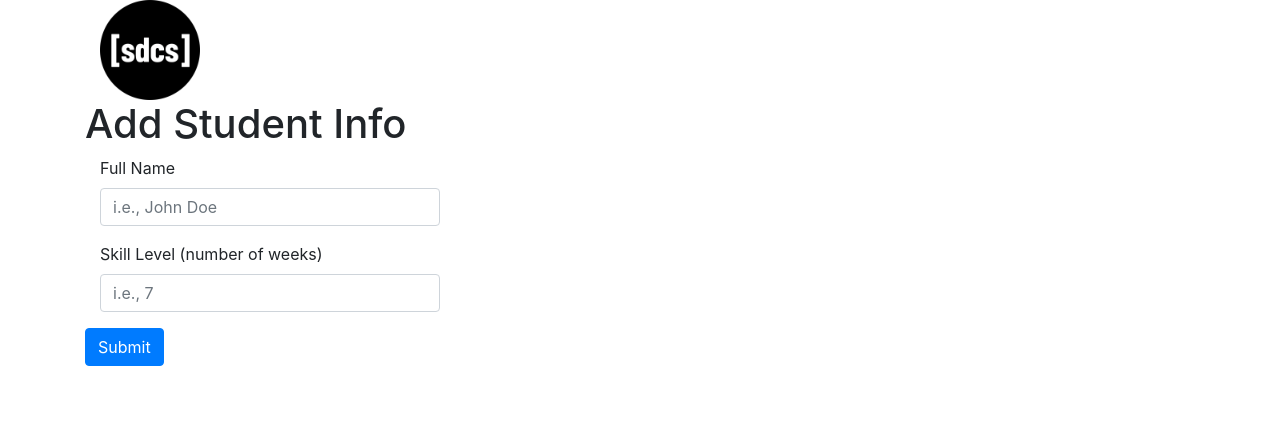
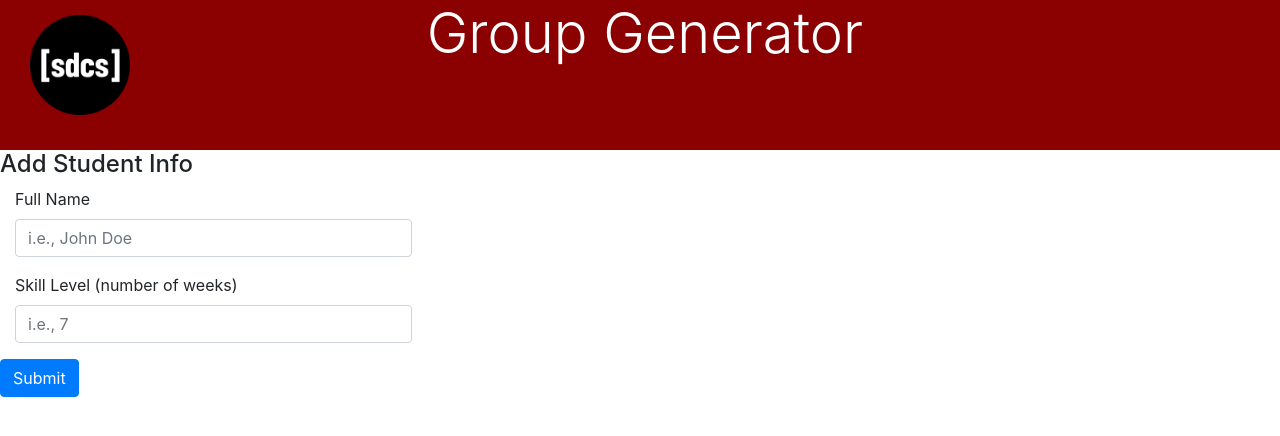
Before and after one commit to SanDiegoCodeSchool/rando-group, a website: page public/index.html in a window 1280 px wide. Drawn offline with nearby package versions, Linux system fonts and the light colour scheme; no server answers.

Commit message:
styles header

```diff
--- a/public/index.html
+++ b/public/index.html
@@ -6,11 +6,16 @@
       <meta http-equiv="X-UA-Compatible" content="ie=edge">
       <title>Group Generator</title>
       <link rel="stylesheet" href="https://stackpath.bootstrapcdn.com/bootstrap/4.3.1/css/bootstrap.min.css" integrity="sha384-ggOyR0iXCbMQv3Xipma34MD+dH/1fQ784/j6cY/iJTQUOhcWr7x9JvoRxT2MZw1T" crossorigin="anonymous">
-  </head>
+      <link rel="stylesheet" type="text/css" href="styles.css">
+    </head>
   <body>
-    <div class="container">
-      <a class="col-md-4" id='logo' href='/index.html'><img src='logox500.png' height='100px' id='logo-img'></a>
-      <h1>Add Student Info</h1>
+    <div class="container-fluid">
+      <div id='main-header' class='row'>
+        <a class="col-md-4" id='logo' href='/index.html'><img src='logox500.png' height='100px' id='logo-img'></a>
+        <h1 class="display-4">Group Generator</h1>
+      </div>
+    </div>
+      <h4>Add Student Info</h4>
         <form>
           <div class="form-group col-md-4">
             <label for="name">Full Name</label>
--- a/public/styles.css
+++ b/public/styles.css
@@ -15,3 +15,11 @@ td {
 #logo-img {
     margin: 15px 0px 0px 15px;
 }
+
+#main-header {
+    height: 150px;
+    padding: 0px;
+    background-color: #8b0000;
+    color: white;
+
+}
```
